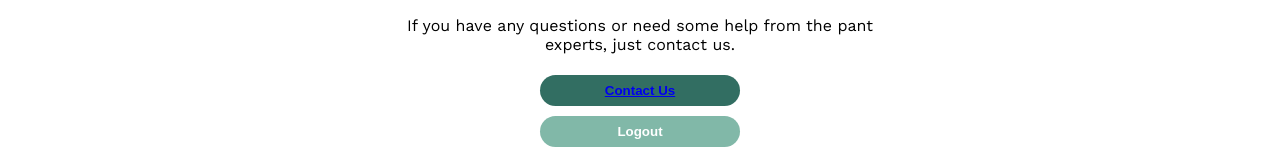
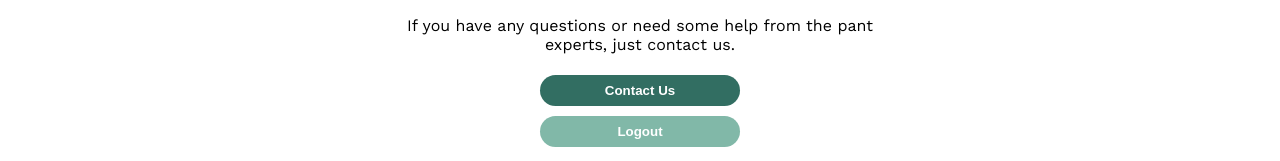
Before and after one commit to kinr-jay/plantie-app-frontend, a React (Create React App) app: page /profile in a window 1280 px wide. Shown: the part 402-563 px from the top of the page. Built offline with nearby package versions, Linux system fonts and the light colour scheme; no server answers.

Commit message:
clean-up

```diff
--- a/src/pages/Home.js
+++ b/src/pages/Home.js
@@ -1,15 +1,11 @@
 import TaskList from "../components/TaskList"
 // import {useState} from "react"
 
-const Home =(props)=> {
-        console.log(props.plants)
+const Home = (props) => {
   return (
     <div className="tt">
       <h1>Today Tasks</h1>
-                <TaskList
-                plants={props.plants}
-                />
-
+      <TaskList plants={props.plants} />
     </div>
   )
 }
--- a/src/pages/MyProfile.js
+++ b/src/pages/MyProfile.js
@@ -55,9 +55,11 @@ const Profile = ({
         If you have any questions or need some help from the pant experts, just
         contact us.
       </p>
-      <button className="contact-btn">
-        <a href="mailto:plantie@plantie.plantie">Contact Us</a>
-      </button>
+      <a href="mailto:plantie@plantie.plantie">
+        <button className="contact-btn">
+          Contact Us
+        </button>
+      </a>
       <button className="logout-btn">Logout</button>
     </div>
   )
--- a/src/pages/Plant.js
+++ b/src/pages/Plant.js
@@ -1,6 +1,5 @@
 import React from "react"
-import {Link} from "react-router-dom"
-import format from "date-fns/format"
+import { Link } from "react-router-dom"
 
 const Plant = ({plant, deletePlant, history}) => {
 
--- a/src/style/_myProfile.scss
+++ b/src/style/_myProfile.scss
@@ -42,6 +42,7 @@
     border-radius: 20px;
     border: 0;
     width: 200px;
+    cursor: pointer;
 }
 
 .contact-btn {
```
Lines whose indentation alone changed are shown as unchanged.
